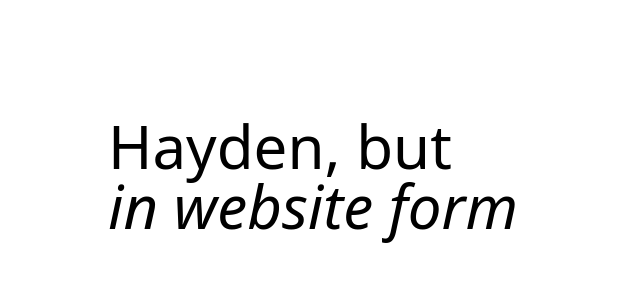
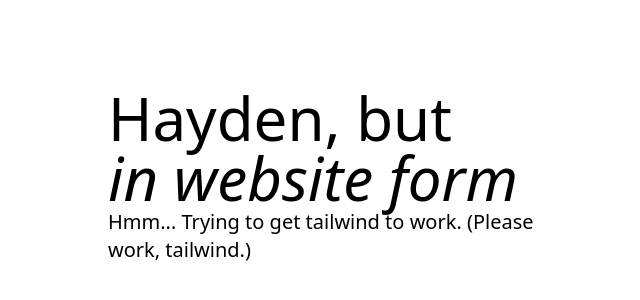
Before and after one commit to hdparks/hayden-parkinson, a Nuxt app: page / in a window 1280 px wide. Shown: the part 224-524 px from the top of the page, without its empty margins (308-948 px from the left). Built offline with nearby package versions, Linux system fonts and the light colour scheme.

Commit message:
tailwind test

```diff
--- a/app.vue
+++ b/app.vue
@@ -1,6 +1,7 @@
 <template>
   <div class="flex flex-col justify-center justify-items-center max-w-md mx-auto w-screen h-screen">
     <h1 class="text-6xl">Hayden, but <br/><em>in website form</em></h1>
+    <p class="text-xl">Hmm... Trying to get tailwind to work. (Please work, tailwind.)</p>
   </div>
 </template>
 <script setup lang="ts">
```
Also changed, not shown: 1 other file (tests, documents, lock files or other folders).
